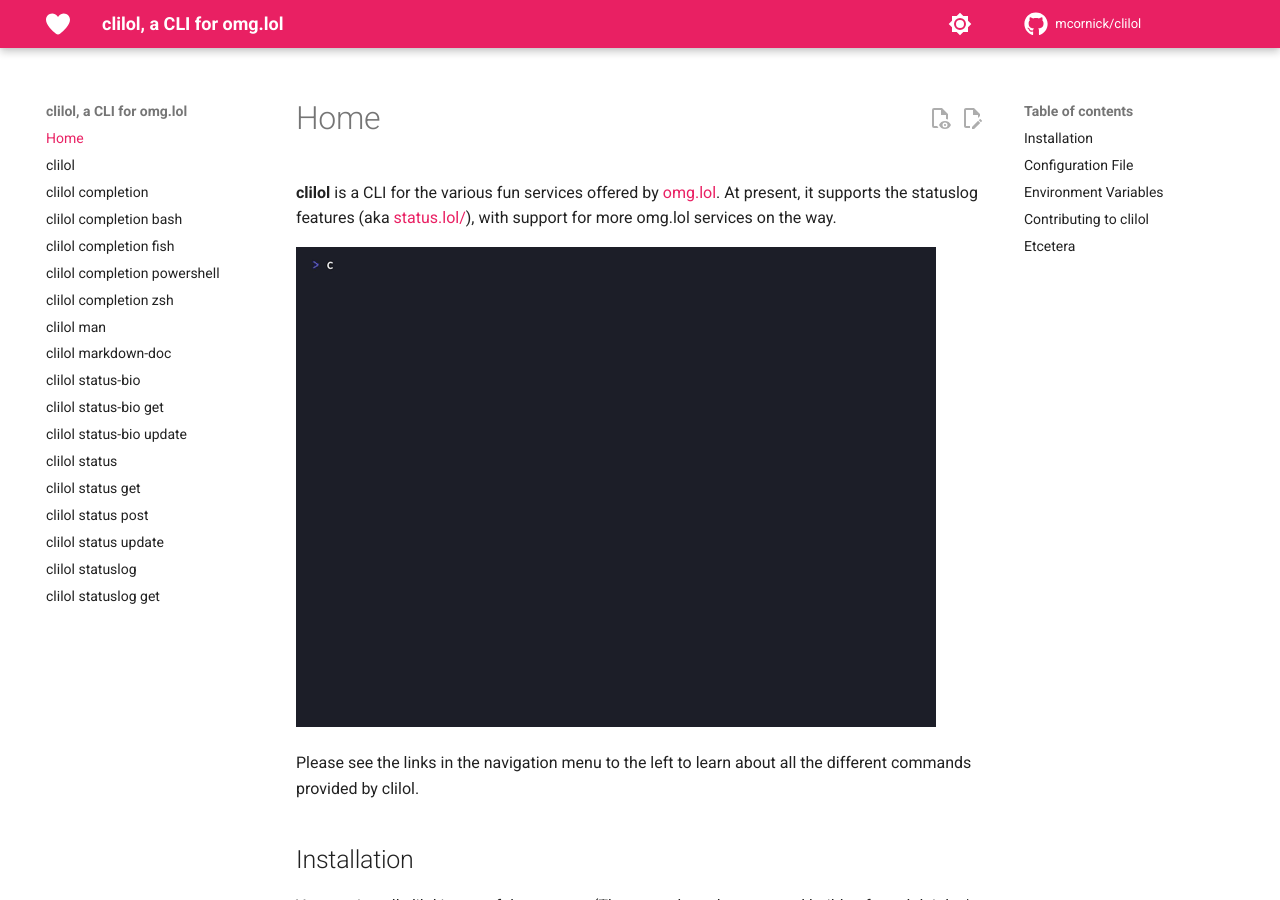
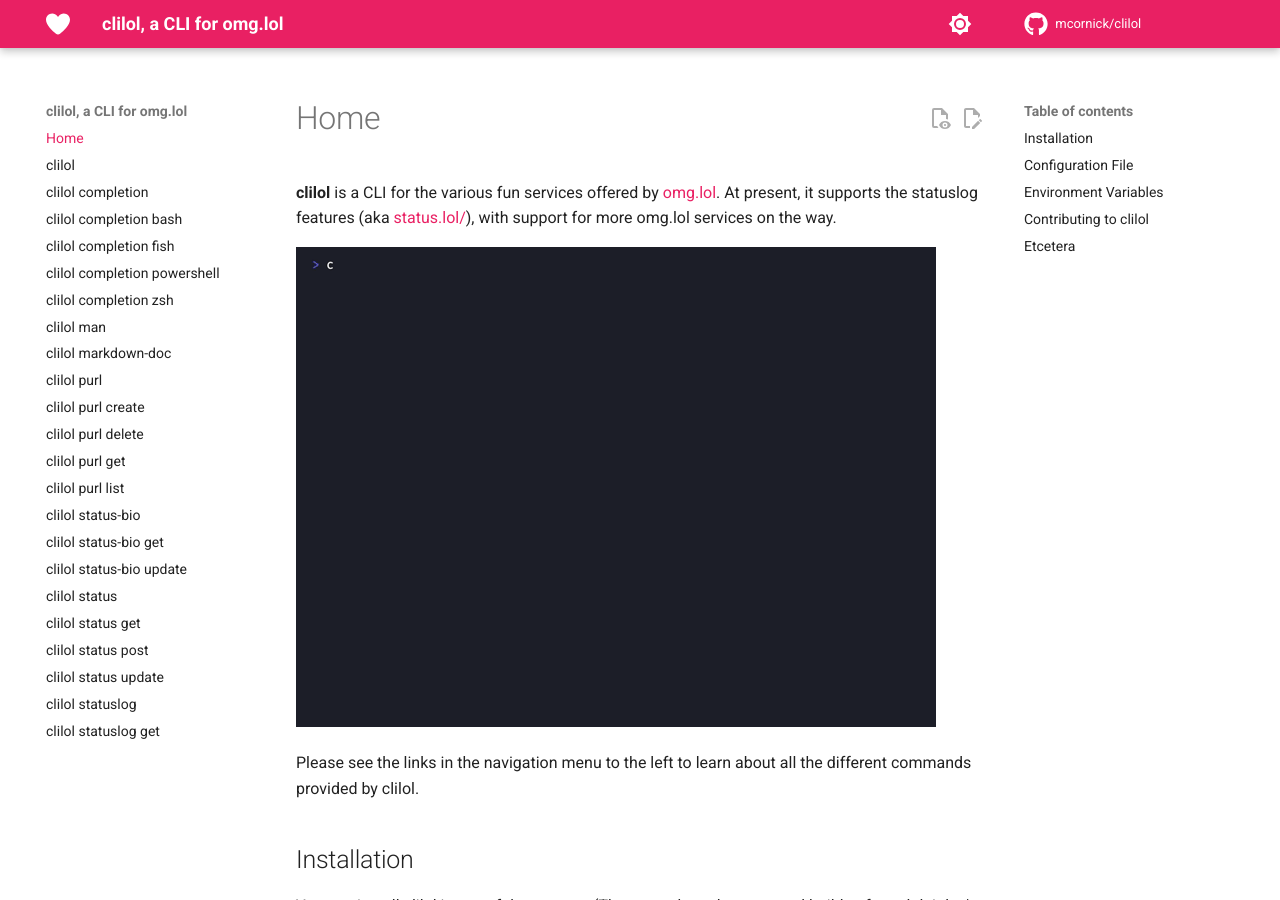
Before and after one commit to mcornick/clilol, an MkDocs documentation site: the page built from docs/index.md, in a window 1280 px wide and 900 px high. Built offline with MkDocs 1.6.1 and Material for MkDocs 9.7.7, drawn with Linux system fonts in a browser that asks for light colours; comment, search, counter and statistics services are not loaded; some of the changed lines change nothing that is shown.

Commit message:
docs: document the purl commands
Signed-off-by: Mark Cornick <mcornick@mcornick.com>

````diff
--- a/docs/clilol.md
+++ b/docs/clilol.md
@@ -23,6 +23,7 @@
 * [clilol completion](clilol_completion.md)	 - Generate the autocompletion script for the specified shell
 * [clilol man](clilol_man.md)	 - Generate man pages
 * [clilol markdown-doc](clilol_markdown-doc.md)	 - Generate markdown docs
+* [clilol purl](clilol_purl.md)	 - do things with PURLs
 * [clilol status](clilol_status.md)	 - do things with statuses
 * [clilol status-bio](clilol_status-bio.md)	 - do things with status bios
 * [clilol statuslog](clilol_statuslog.md)	 - view the status log
--- /dev/null
+++ b/docs/clilol_purl.md
@@ -0,0 +1,31 @@
+---
+title: "clilol purl"
+---
+## clilol purl
+
+do things with PURLs
+
+### Synopsis
+
+The purl group of commands allows you to get, post, and update PURLs.
+
+### Options
+
+```
+  -h, --help   help for purl
+```
+
+### Options inherited from parent commands
+
+```
+  -j, --json     output json
+  -s, --silent   be silent
+```
+
+### SEE ALSO
+
+* [clilol](clilol.md)	 - a cli for omg.lol
+* [clilol purl create](clilol_purl_create.md)	 - create a PURL
+* [clilol purl delete](clilol_purl_delete.md)	 - delete a PURL
+* [clilol purl get](clilol_purl_get.md)	 - Get a PURL
+* [clilol purl list](clilol_purl_list.md)	 - List all PURLs
--- /dev/null
+++ b/docs/clilol_purl_create.md
@@ -0,0 +1,37 @@
+---
+title: "clilol purl create"
+---
+## clilol purl create
+
+create a PURL
+
+### Synopsis
+
+Creates a PURL.
+
+Specify the PURL name with the --name flag, and the URL with the
+--url flag.
+
+```
+clilol purl create [flags]
+```
+
+### Options
+
+```
+  -h, --help          help for create
+  -l, --listed        Create as listed (default false)
+  -n, --name string   Name of the PURL
+  -u, --url string    URL to redirect to
+```
+
+### Options inherited from parent commands
+
+```
+  -j, --json     output json
+  -s, --silent   be silent
+```
+
+### SEE ALSO
+
+* [clilol purl](clilol_purl.md)	 - do things with PURLs
--- /dev/null
+++ b/docs/clilol_purl_delete.md
@@ -0,0 +1,37 @@
+---
+title: "clilol purl delete"
+---
+## clilol purl delete
+
+delete a PURL
+
+### Synopsis
+
+Deletes a PURL.
+
+Specify the PURL name with the --name flag.
+
+Note that you won't be asked to confirm deletion.
+Be sure you know what you're doing.
+
+```
+clilol purl delete [flags]
+```
+
+### Options
+
+```
+  -h, --help          help for delete
+  -n, --name string   Name of the PURL
+```
+
+### Options inherited from parent commands
+
+```
+  -j, --json     output json
+  -s, --silent   be silent
+```
+
+### SEE ALSO
+
+* [clilol purl](clilol_purl.md)	 - do things with PURLs
--- /dev/null
+++ b/docs/clilol_purl_get.md
@@ -0,0 +1,38 @@
+---
+title: "clilol purl get"
+---
+## clilol purl get
+
+Get a PURL
+
+### Synopsis
+
+Gets a PURL by name.
+
+Specify the name with the --name flag.
+
+The username can be specified with the --username flag. If not set,
+it defaults to your own username.
+
+```
+clilol purl get [flags]
+```
+
+### Options
+
+```
+  -h, --help              help for get
+  -n, --name string       name of the PURL to get
+  -u, --username string   username whose PURL to get
+```
+
+### Options inherited from parent commands
+
+```
+  -j, --json     output json
+  -s, --silent   be silent
+```
+
+### SEE ALSO
+
+* [clilol purl](clilol_purl.md)	 - do things with PURLs
--- /dev/null
+++ b/docs/clilol_purl_list.md
@@ -0,0 +1,35 @@
+---
+title: "clilol purl list"
+---
+## clilol purl list
+
+List all PURLs
+
+### Synopsis
+
+Lists all PURLs for a user.
+
+The username can be specified with the --username flag. If not set,
+it defaults to your own username.
+
+```
+clilol purl list [flags]
+```
+
+### Options
+
+```
+  -h, --help              help for list
+  -u, --username string   username whose PURLs to get
+```
+
+### Options inherited from parent commands
+
+```
+  -j, --json     output json
+  -s, --silent   be silent
+```
+
+### SEE ALSO
+
+* [clilol purl](clilol_purl.md)	 - do things with PURLs
````
